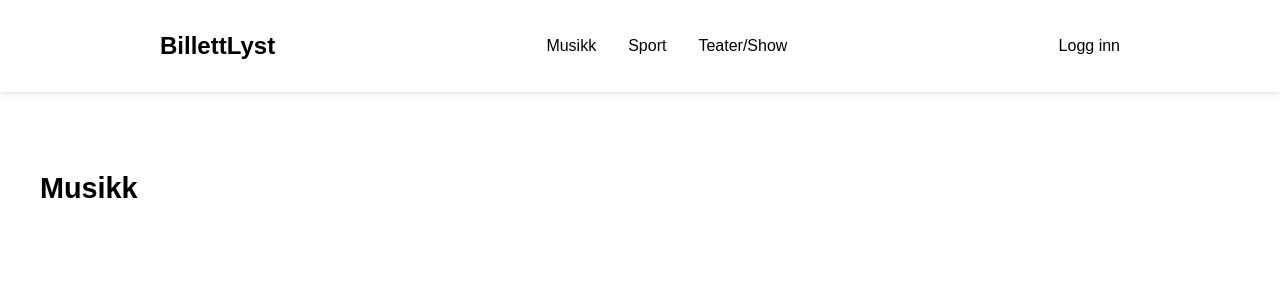
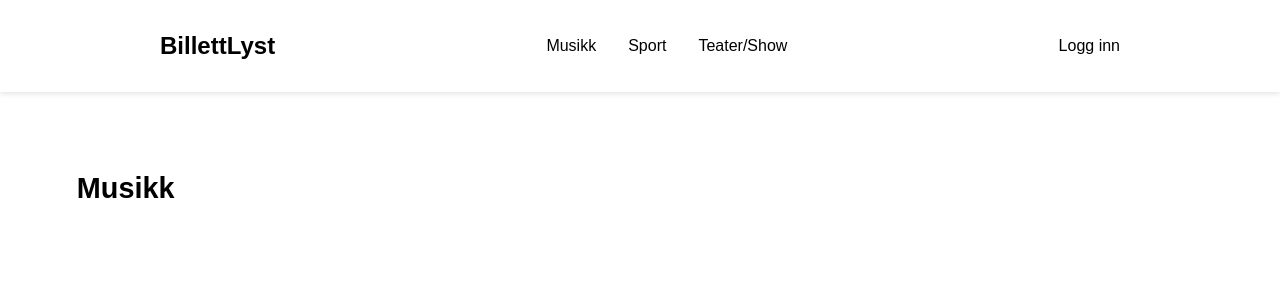
Before and after one commit to isakhb/UIN25_Gruppe3, a React (Vite) app in the folder Billettlyst/: page /category/musikk in a window 1280 px wide. Shown: the top 300 px of the page. Built offline with nearby package versions, Linux system fonts and the light colour scheme.

Commit message:
Stylet CategoryPage.jsx

```diff
--- a/Billettlyst/src/components/CategoryPage.jsx
+++ b/Billettlyst/src/components/CategoryPage.jsx
@@ -6,7 +6,10 @@ export default function CategoryPage() {
     if (categoryOverskrift === "Teatershow") {
         categoryOverskrift = "Teater/Show"
     }
+
     return (
-        <h2>{categoryOverskrift}</h2>
+        <main>
+            <h2>{categoryOverskrift}</h2>
+        </main>
     )
 }
```
